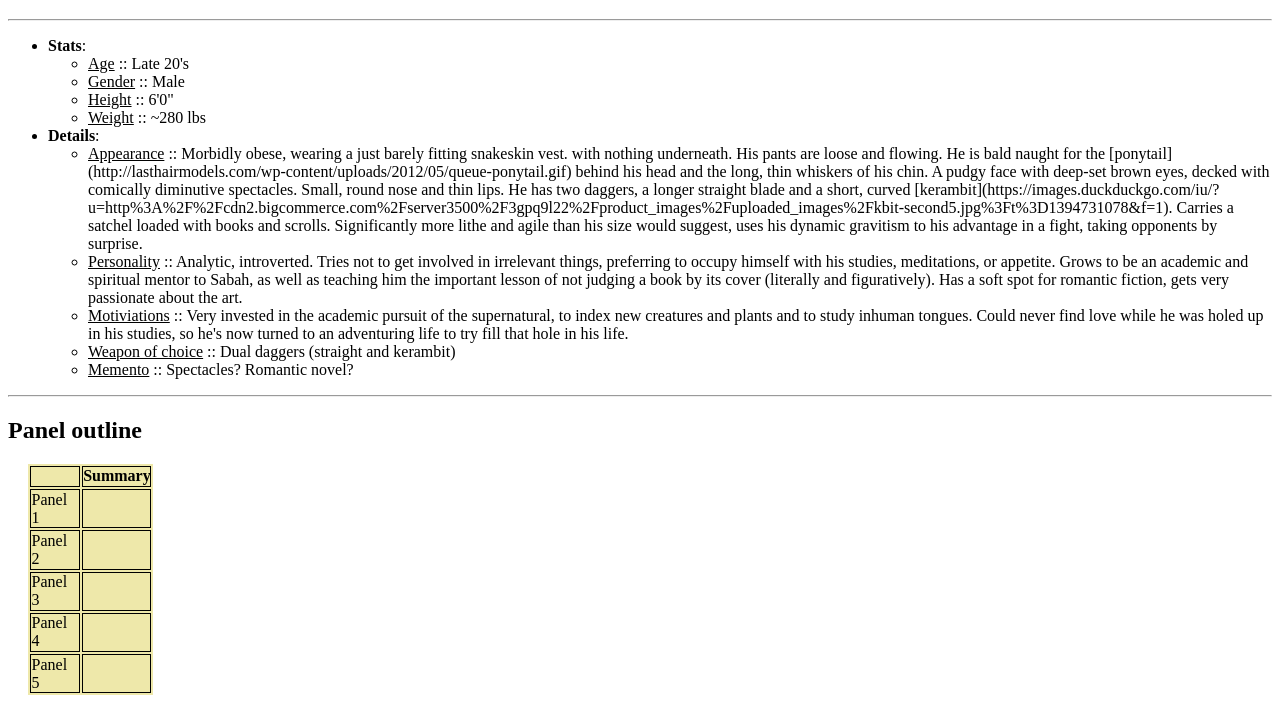
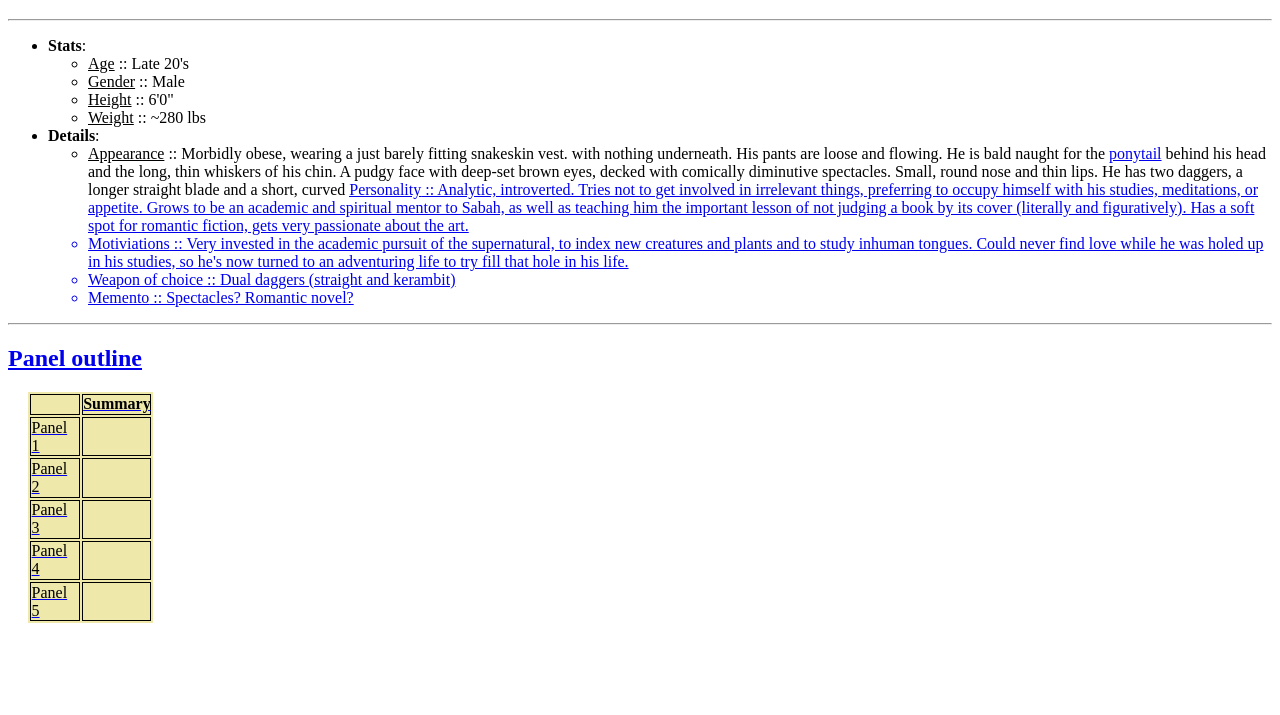
Before and after one commit to ekliot/digital-comic, a plain HTML site: page docs/khund.html in a window 1280 px wide. Shown: the part 87-802 px from the top of the page. Drawn offline with Linux system fonts and the light colour scheme.

Commit message:
fix khund links

```diff
--- a/docs/khund.html
+++ b/docs/khund.html
@@ -38,7 +38,7 @@
 
                 <li><b>Details</b>:</li>
                 <ul>
-                    <li><u>Appearance</u> :: Morbidly obese, wearing a just barely fitting snakeskin vest. with nothing underneath. His pants are loose and flowing. He is bald naught for the [ponytail](http://lasthairmodels.com/wp-content/uploads/2012/05/queue-ponytail.gif) behind his head and the long, thin whiskers of his chin. A pudgy face with deep-set brown eyes, decked with comically diminutive spectacles. Small, round nose and thin lips. He has two daggers, a longer straight blade and a short, curved [kerambit](https://images.duckduckgo.com/iu/?u=http%3A%2F%2Fcdn2.bigcommerce.com%2Fserver3500%2F3gpq9l22%2Fproduct_images%2Fuploaded_images%2Fkbit-second5.jpg%3Ft%3D1394731078&f=1). Carries a satchel loaded with books and scrolls. Significantly more lithe and agile than his size would suggest, uses his dynamic gravitism to his advantage in a fight, taking opponents by surprise.</li>
+                    <li><u>Appearance</u> :: Morbidly obese, wearing a just barely fitting snakeskin vest. with nothing underneath. His pants are loose and flowing. He is bald naught for the <a href="http://lasthairmodels.com/wp-content/uploads/2012/05/queue-ponytail.gif">ponytail</a> behind his head and the long, thin whiskers of his chin. A pudgy face with deep-set brown eyes, decked with comically diminutive spectacles. Small, round nose and thin lips. He has two daggers, a longer straight blade and a short, curved <a href="https://images.duckduckgo.com/iu/?u=http%3A%2F%2Fcdn2.bigcommerce.com%2Fserver3500%2F3gpq9l22%2Fproduct_images%2Fuploaded_images%2Fkbit-second5.jpg%3Ft%3D1394731078&f=1>kerambit</a>. Carries a satchel loaded with books and scrolls. Significantly more lithe and agile than his size would suggest, uses his dynamic gravitism to his advantage in a fight, taking opponents by surprise.</li>
                     <li><u>Personality</u> :: Analytic, introverted. Tries not to get involved in irrelevant things, preferring to occupy himself with his studies, meditations, or appetite. Grows to be an academic and spiritual mentor to Sabah, as well as teaching him the important lesson of not judging a book by its cover (literally and figuratively). Has a soft spot for romantic fiction, gets very passionate about the art.</li>
                     <li><u>Motiviations</u> :: Very invested in the academic pursuit of the supernatural, to index new creatures and plants and to study inhuman tongues. Could never find love while he was holed up in his studies, so he's now turned to an adventuring life to try fill that hole in his life.</li>
                     <li><u>Weapon of choice</u> :: Dual daggers (straight and kerambit)</li>
```
